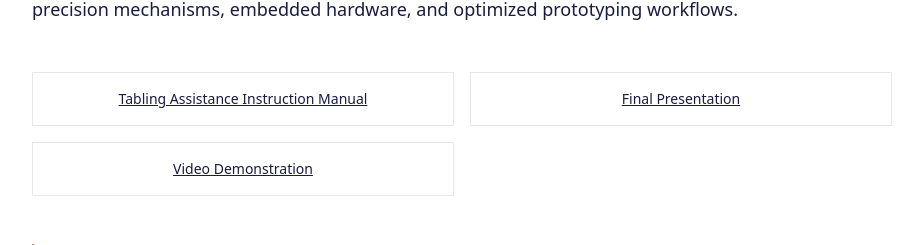
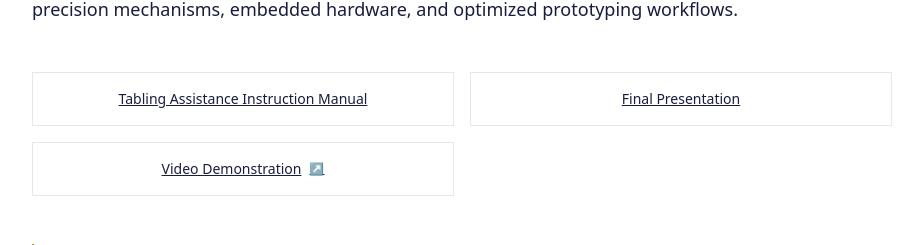
Before and after one commit to jasonpeng7/akportfolio, a Next.js app: page /pages/projects/computer-vision-arcade-machine in a window 1280 px wide. Shown: the part 950-1195 px from the top of the page, without its empty margins (312-1235 px from the left). Built offline with nearby package versions, Linux system fonts and the light colour scheme.

Commit message:
Update page.tsx

```diff
--- a/src/app/pages/projects/[slug]/page.tsx
+++ b/src/app/pages/projects/[slug]/page.tsx
@@ -132,25 +132,38 @@ export default function ProjectPartPage() {
               </div>
             )}
 
-            {/* PDF Downloads */}
+            {/* PDF Downloads & External Links */}
             {pdfResources.length > 0 && (
               <div className="mb-12 max-w-[860px]">
                 <div className="grid grid-cols-1 sm:grid-cols-2 gap-4">
-                  {pdfResources.map((resource, idx) => (
+                  {pdfResources.map((resource, idx) => {
+                    // 1. Clean the URL and check if it's external
+                    const cleanUrl = resource.url.trim();
+                    const isExternal = cleanUrl.startsWith("http");
+
+                    // 2. Decide the final href
+                    // If external, use it as is. If local, ensure it has a leading slash.
+                    const finalHref = isExternal
+                      ? cleanUrl
+                      : `/${cleanUrl.replace(/^\//, "")}`;
+
+                    return (
                       <a
                         key={idx}
-                      href={`/${resource.url.replace(/^\//, "")}`}
+                        href={finalHref}
                         target="_blank"
                         rel="noopener noreferrer"
-                      className="flex items-center justify-center px-4 py-4 bg-white border border-gray-200 text-primary-navy underline"
+                        className="flex items-center justify-center px-4 py-4 bg-white border border-gray-200 text-primary-navy underline hover:bg-gray-50 transition-colors"
                       >
                         <span className="text-sm font-medium">{resource.name}</span>
+                        {/* Optional: Add an icon if it's a video */}
+                        {isExternal && <span className="ml-2 text-xs">↗</span>}
                       </a>
-                  ))}
+                    );
+                  })}
                 </div>
               </div>
             )}
-
             {/* Description / Key Highlights */}
             <div className="mb-20 max-w-[860px]">
               <h3 className="text-xs font-semibold tracking-widest uppercase text-text-secondary mb-8 border-l-2 border-primary-gold pl-4">
```
Lines whose indentation alone changed are shown as unchanged.
